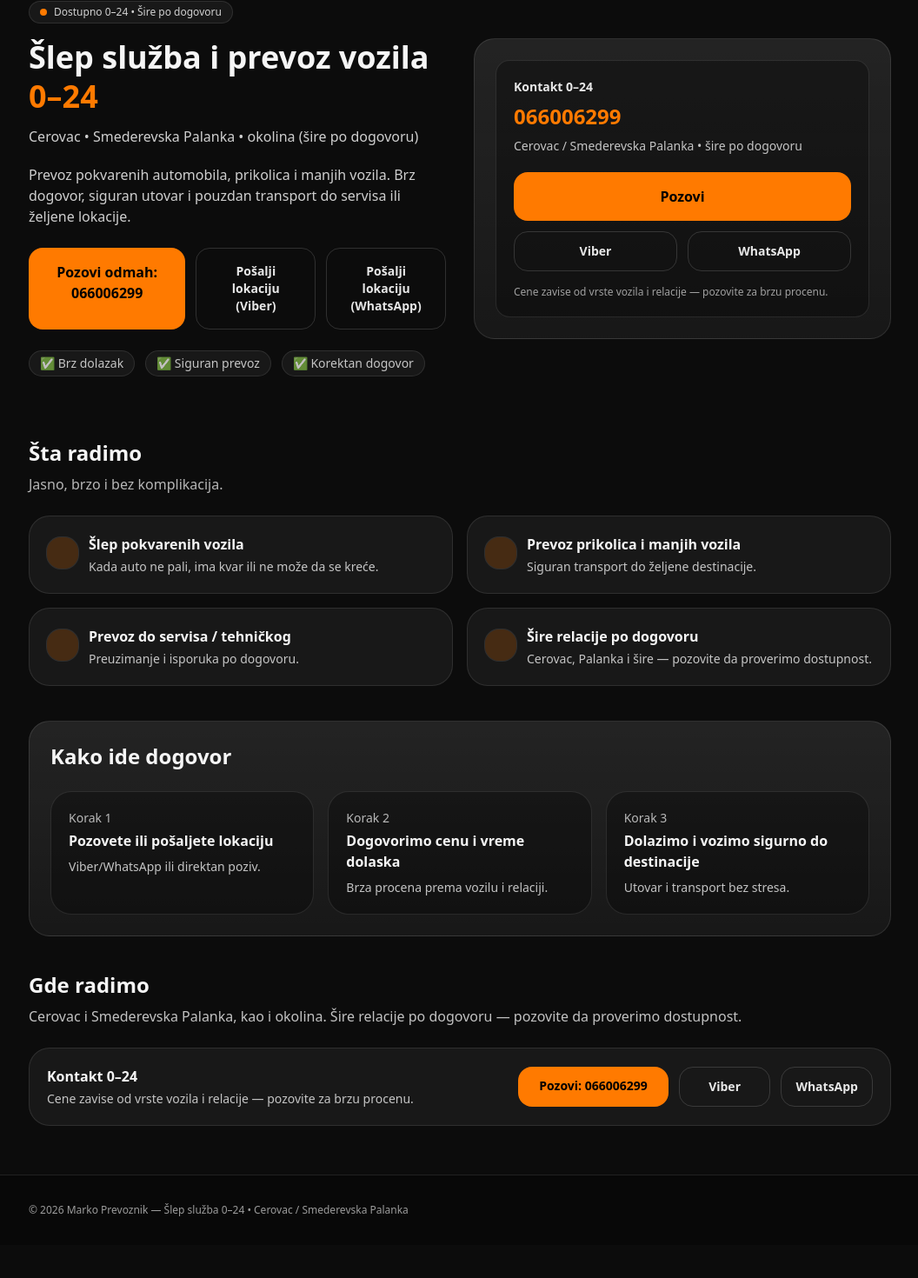
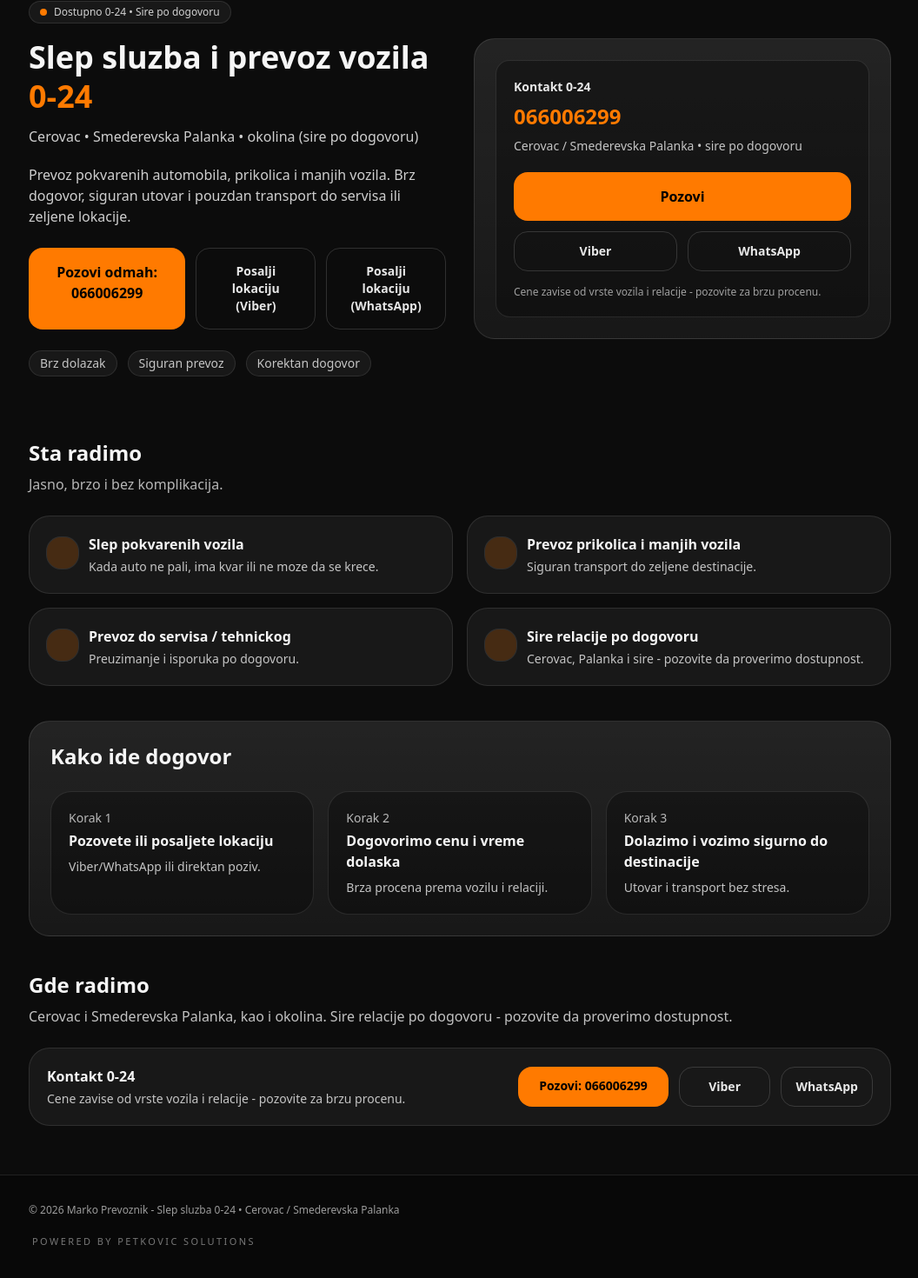
Before and after one commit to brankop87/marko-prevoznik, a Next.js app: page / in a window 1280 px wide. Shown: the part 105-1575 px from the top of the page at 87% size, without its empty margins (111-1167 px from the left). Before the commit the page ends 1537 px from the top, so only its background shows below. Built offline with nearby package versions, Linux system fonts and the light colour scheme.

Commit message:
Make footer credit link clickable

```diff
--- a/app/page.tsx
+++ b/app/page.tsx
@@ -4,7 +4,6 @@ const PHONE_RAW = "066006299";
 const PHONE_TEL = "+38166006299";
 
 function viberLink(phone: string) {
-  // Viber deep link (works best on mobile with Viber installed)
   return `viber://chat?number=${PHONE_TEL.replace("+", "")}`;
 }
 
@@ -15,11 +14,9 @@ function whatsappLink(phoneE164: string) {
 export default function Home() {
   return (
     <main className="min-h-screen">
-      {/* Header */}
       <header className="sticky top-0 z-40 border-b border-white/10 bg-black/60 backdrop-blur">
         <div className="mx-auto flex max-w-5xl items-center justify-between gap-4 px-4 py-3">
           <div className="flex items-center gap-3">
-            {/* NOTE: Replace logo-set.png with cropped logo.png later */}
             <Image
               src="/logo-set.png"
               alt="Marko Prevoznik logo"
@@ -30,7 +27,7 @@ export default function Home() {
             />
             <div className="leading-tight">
               <div className="text-base font-semibold">Marko Prevoznik</div>
-              <div className="text-xs text-white/70">Šlep služba 0–24</div>
+              <div className="text-xs text-white/70">Slep sluzba 0-24</div>
             </div>
           </div>
 
@@ -57,26 +54,25 @@ export default function Home() {
         </div>
       </header>
 
-      {/* Hero */}
-      <section className="mx-auto max-w-5xl px-4 pt-10 pb-8">
+      <section className="mx-auto max-w-5xl px-4 pb-8 pt-10">
         <div className="grid gap-8 lg:grid-cols-2 lg:items-center">
           <div>
             <div className="inline-flex items-center gap-2 rounded-full border border-white/10 bg-white/5 px-3 py-1 text-xs text-white/80">
               <span className="h-2 w-2 rounded-full bg-[rgb(var(--accent))]" />
-              Dostupno 0–24 • Šire po dogovoru
+              Dostupno 0-24 • Sire po dogovoru
             </div>
 
             <h1 className="mt-4 text-3xl font-extrabold leading-tight sm:text-4xl">
-              Šlep služba i prevoz vozila <span className="text-[rgb(var(--accent))]">0–24</span>
+              Slep sluzba i prevoz vozila <span className="text-[rgb(var(--accent))]">0-24</span>
             </h1>
 
             <p className="mt-3 text-white/80">
-              Cerovac • Smederevska Palanka • okolina (šire po dogovoru)
+              Cerovac • Smederevska Palanka • okolina (sire po dogovoru)
             </p>
 
             <p className="mt-5 text-base text-white/80">
               Prevoz pokvarenih automobila, prikolica i manjih vozila. Brz dogovor, siguran utovar i pouzdan
-              transport do servisa ili željene lokacije.
+              transport do servisa ili zeljene lokacije.
             </p>
 
             <div className="mt-6 flex flex-col gap-3 sm:flex-row">
@@ -91,31 +87,30 @@ export default function Home() {
                   href={viberLink(PHONE_TEL)}
                   className="flex-1 rounded-2xl border border-white/15 px-5 py-4 text-center text-sm font-semibold text-white/90 hover:bg-white/5"
                 >
-                  Pošalji lokaciju (Viber)
+                  Posalji lokaciju (Viber)
                 </a>
                 <a
                   href={whatsappLink(PHONE_TEL)}
                   className="flex-1 rounded-2xl border border-white/15 px-5 py-4 text-center text-sm font-semibold text-white/90 hover:bg-white/5"
                 >
-                  Pošalji lokaciju (WhatsApp)
+                  Posalji lokaciju (WhatsApp)
                 </a>
               </div>
             </div>
 
             <div className="mt-6 flex flex-wrap gap-3 text-sm text-white/75">
-              <span className="rounded-full border border-white/10 bg-white/5 px-3 py-1">✅ Brz dolazak</span>
-              <span className="rounded-full border border-white/10 bg-white/5 px-3 py-1">✅ Siguran prevoz</span>
-              <span className="rounded-full border border-white/10 bg-white/5 px-3 py-1">✅ Korektan dogovor</span>
+              <span className="rounded-full border border-white/10 bg-white/5 px-3 py-1">Brz dolazak</span>
+              <span className="rounded-full border border-white/10 bg-white/5 px-3 py-1">Siguran prevoz</span>
+              <span className="rounded-full border border-white/10 bg-white/5 px-3 py-1">Korektan dogovor</span>
             </div>
           </div>
 
-          {/* Visual card */}
           <div className="rounded-3xl border border-white/10 bg-gradient-to-b from-white/10 to-white/5 p-6">
             <div className="rounded-2xl border border-white/10 bg-black/30 p-5">
-              <div className="text-sm font-semibold text-white/90">Kontakt 0–24</div>
+              <div className="text-sm font-semibold text-white/90">Kontakt 0-24</div>
               <div className="mt-2 text-2xl font-extrabold text-[rgb(var(--accent))]">{PHONE_RAW}</div>
               <div className="mt-2 text-sm text-white/75">
-                Cerovac / Smederevska Palanka • šire po dogovoru
+                Cerovac / Smederevska Palanka • sire po dogovoru
               </div>
               <div className="mt-5 grid gap-3">
                 <a
@@ -140,35 +135,34 @@ export default function Home() {
                 </div>
               </div>
               <p className="mt-4 text-xs text-white/60">
-                Cene zavise od vrste vozila i relacije — pozovite za brzu procenu.
+                Cene zavise od vrste vozila i relacije - pozovite za brzu procenu.
               </p>
             </div>
           </div>
         </div>
       </section>
 
-      {/* Services */}
       <section className="mx-auto max-w-5xl px-4 py-10">
-        <h2 className="text-2xl font-extrabold">Šta radimo</h2>
+        <h2 className="text-2xl font-extrabold">Sta radimo</h2>
         <p className="mt-2 text-white/70">Jasno, brzo i bez komplikacija.</p>
 
         <div className="mt-6 grid gap-4 sm:grid-cols-2">
           {[
             {
-              title: "Šlep pokvarenih vozila",
-              desc: "Kada auto ne pali, ima kvar ili ne može da se kreće.",
+              title: "Slep pokvarenih vozila",
+              desc: "Kada auto ne pali, ima kvar ili ne moze da se krece.",
             },
             {
               title: "Prevoz prikolica i manjih vozila",
-              desc: "Siguran transport do željene destinacije.",
+              desc: "Siguran transport do zeljene destinacije.",
             },
             {
-              title: "Prevoz do servisa / tehničkog",
+              title: "Prevoz do servisa / tehnickog",
               desc: "Preuzimanje i isporuka po dogovoru.",
             },
             {
-              title: "Šire relacije po dogovoru",
-              desc: "Cerovac, Palanka i šire — pozovite da proverimo dostupnost.",
+              title: "Sire relacije po dogovoru",
+              desc: "Cerovac, Palanka i sire - pozovite da proverimo dostupnost.",
             },
           ].map((c) => (
             <div
@@ -187,7 +181,6 @@ export default function Home() {
         </div>
       </section>
 
-      {/* How it works */}
       <section className="mx-auto max-w-5xl px-4 pb-10">
         <div className="rounded-3xl border border-white/10 bg-gradient-to-b from-white/10 to-white/5 p-6">
           <h2 className="text-2xl font-extrabold">Kako ide dogovor</h2>
@@ -195,7 +188,7 @@ export default function Home() {
             {[
               {
                 n: "1",
-                t: "Pozovete ili pošaljete lokaciju",
+                t: "Pozovete ili posaljete lokaciju",
                 d: "Viber/WhatsApp ili direktan poziv.",
               },
               {
@@ -222,19 +215,18 @@ export default function Home() {
         </div>
       </section>
 
-      {/* Coverage */}
       <section className="mx-auto max-w-5xl px-4 pb-14">
         <h2 className="text-2xl font-extrabold">Gde radimo</h2>
         <p className="mt-2 text-white/75">
-          Cerovac i Smederevska Palanka, kao i okolina. Šire relacije po dogovoru — pozovite da proverimo dostupnost.
+          Cerovac i Smederevska Palanka, kao i okolina. Sire relacije po dogovoru - pozovite da proverimo dostupnost.
         </p>
 
         <div className="mt-6 rounded-3xl border border-white/10 bg-white/5 p-5">
           <div className="flex flex-col gap-3 sm:flex-row sm:items-center sm:justify-between">
             <div>
-              <div className="text-base font-bold">Kontakt 0–24</div>
+              <div className="text-base font-bold">Kontakt 0-24</div>
               <div className="mt-1 text-sm text-white/75">
-                Cene zavise od vrste vozila i relacije — pozovite za brzu procenu.
+                Cene zavise od vrste vozila i relacije - pozovite za brzu procenu.
               </div>
             </div>
 
@@ -264,7 +256,6 @@ export default function Home() {
         </div>
       </section>
 
-      {/* Sticky mobile bar */}
       <div className="fixed bottom-3 left-0 right-0 z-50 sm:hidden">
         <div className="mx-auto flex max-w-md gap-2 px-3">
           <a
@@ -290,7 +281,17 @@ export default function Home() {
 
       <footer className="border-t border-white/10 bg-black/30 py-8">
         <div className="mx-auto max-w-5xl px-4 text-xs text-white/60">
-          © {new Date().getFullYear()} Marko Prevoznik — Šlep služba 0–24 • Cerovac / Smederevska Palanka
+          © {new Date().getFullYear()} Marko Prevoznik - Slep sluzba 0-24 • Cerovac / Smederevska Palanka
+        </div>
+        <div className="mx-auto mt-4 flex max-w-5xl justify-start px-4">
+          <a
+            href="https://petkovicsolutions.com"
+            target="_blank"
+            rel="noreferrer"
+            className="relative z-10 inline-flex rounded-md px-1 py-1 text-[11px] uppercase tracking-[0.22em] text-white/45 underline-offset-4 transition hover:text-white/70 hover:underline"
+          >
+            Powered by Petkovic Solutions
+          </a>
         </div>
       </footer>
     </main>
```
